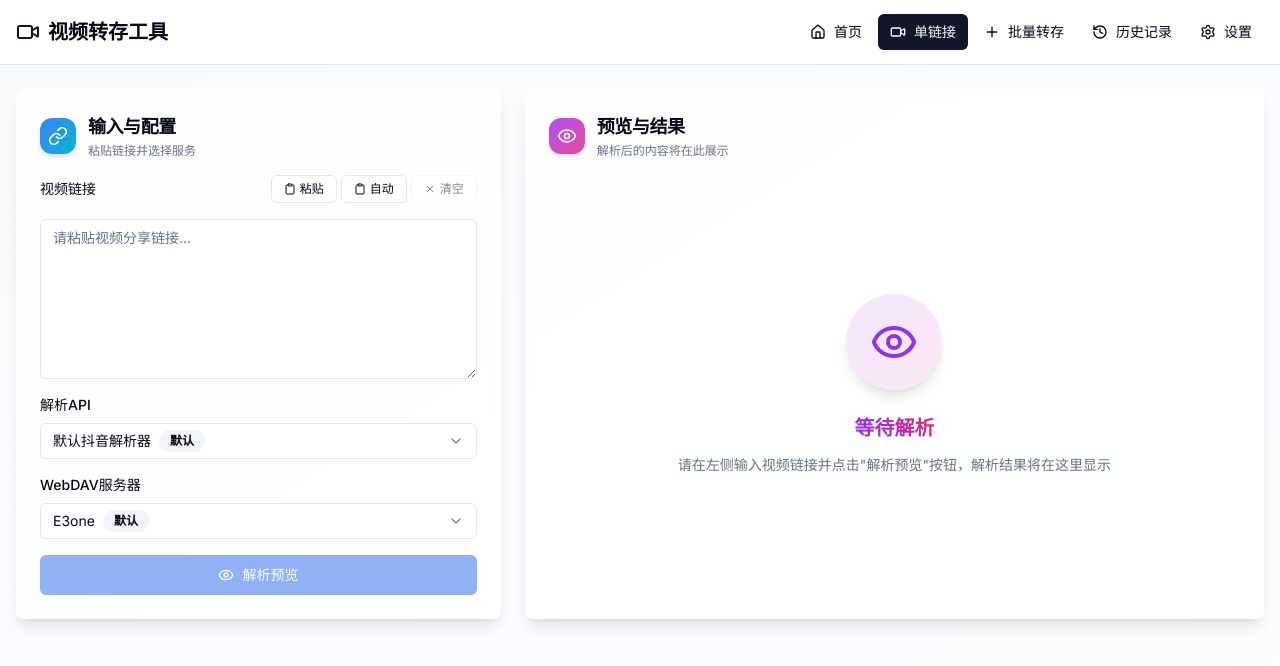
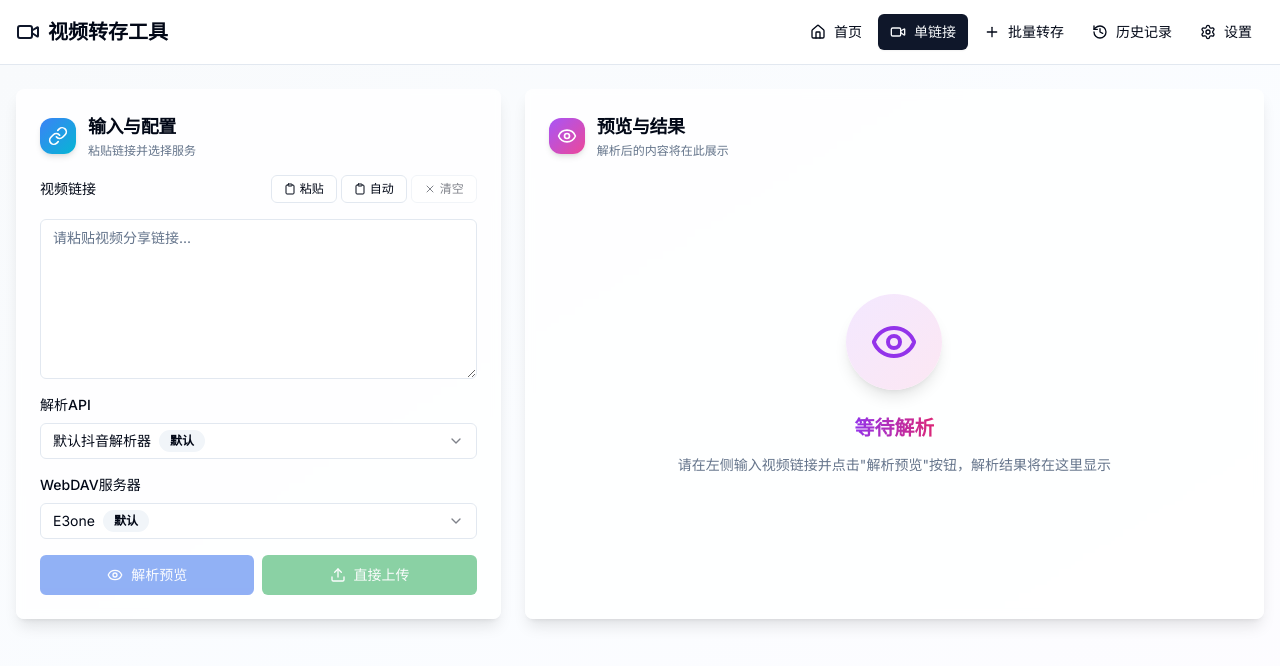
Before and after one commit to moinkhaop/videojxNext, a Next.js app: page /convert in a window 1280 px wide. Shown: the top 666 px of the page. Built offline with nearby package versions, Linux system fonts and the light colour scheme.

Commit message:
feat(upload): 新增直接上传功能，允许用户解析并直接上传视频

```diff
--- a/src/app/convert/page.tsx
+++ b/src/app/convert/page.tsx
@@ -25,7 +25,7 @@ import {
 import { ConversionTask, TaskStatus, VideoParserConfig, WebDAVConfig, PreviewState, MediaType } from '@/types'
 import { ConfigManager, HistoryManager } from '@/lib/storage'
 import { ConversionService } from '@/lib/conversion'
-import { TwoColumnPreview } from '@/components/preview'
+import { TwoColumnPreview } from '@/components/preview/TwoColumnPreview'
 import { ClipboardDetector } from '@/lib/clipboard'
 import Link from 'next/link'
 
@@ -354,6 +354,137 @@ function ConvertPageContent() {
     }
   }
 
+  // 直接上传功能：解析并直接上传，不显示预览
+  const handleDirectUpload = async () => {
+    if (!videoUrl.trim()) {
+      alert('请输入视频链接')
+      return
+    }
+
+    const extractedUrl = extractVideoLink(videoUrl)
+
+    if (!selectedParser) {
+      alert('请选择解析API')
+      return
+    }
+
+    if (!selectedWebDAV) {
+      alert('请选择WebDAV服务器')
+      return
+    }
+
+    const parser = parsers.find(p => p.id === selectedParser)
+    const webdav = webdavServers.find(s => s.id === selectedWebDAV)
+
+    if (!parser) {
+      alert('解析API配置信息错误')
+      return
+    }
+
+    if (!webdav) {
+      alert('WebDAV服务器配置信息错误')
+      return
+    }
+
+    setIsConverting(true)
+    setProgress(0)
+
+    if (extractedUrl !== videoUrl.trim()) {
+      console.log(`[直接上传] 从分享文本中提取到URL: ${extractedUrl}`)
+    }
+
+    // 创建转存任务
+    const task: ConversionTask = {
+      id: ConversionService.generateTaskId(),
+      videoUrl: extractedUrl,
+      status: TaskStatus.PARSING,
+      createdAt: new Date()
+    }
+
+    setCurrentTask(task)
+
+    try {
+      // 第一阶段：解析
+      setProgress(20)
+      console.log(`[直接上传] 开始解析视频: ${extractedUrl}`)
+
+      const parsedInfo = await ConversionService.parseOnly(extractedUrl, parser)
+
+      // 更新任务状态
+      setCurrentTask(prev => prev ? {
+        ...prev,
+        status: TaskStatus.PARSED,
+        parsedVideoInfo: parsedInfo,
+        videoTitle: parsedInfo.title
+      } : null)
+
+      setProgress(50)
+      console.log(`[直接上传] 解析成功: ${parsedInfo.title}`)
+
+      // 第二阶段：上传
+      setCurrentTask(prev => prev ? { ...prev, status: TaskStatus.UPLOADING } : null)
+      setProgress(60)
+
+      const filePath = await ConversionService.uploadParsedMedia(
+        parsedInfo,
+        webdav
+      )
+
+      // 更新任务状态为成功
+      const finalTask = {
+        ...task,
+        status: TaskStatus.SUCCESS,
+        parsedVideoInfo: parsedInfo,
+        videoTitle: parsedInfo.title,
+        completedAt: new Date(),
+        uploadResult: {
+          success: true,
+          filePath
+        }
+      }
+
+      setCurrentTask(finalTask)
+      setProgress(100)
+
+      console.log('直接上传成功:', filePath)
+
+      // 保存到历史记录
+      HistoryManager.addRecord({
+        id: ConversionService.generateTaskId(),
+        type: 'single',
+        task: finalTask,
+        createdAt: new Date()
+      })
+
+      // 直接上传完成，重置表单状态
+      setPreviewState({
+        isPreviewMode: false,
+        showPreview: false,
+        previewData: null
+      })
+
+      // 延迟重置任务状态，让用户看到成功提示
+      setTimeout(() => {
+        setCurrentTask(null)
+        setProgress(0)
+      }, 2000)
+
+    } catch (error) {
+      console.error('直接上传过程出现异常:', error)
+      setCurrentTask(prev => {
+        if (!prev) return null
+        return {
+          ...prev,
+          status: TaskStatus.FAILED,
+          error: error instanceof Error ? error.message : '直接上传过程发生未知错误',
+          completedAt: new Date()
+        }
+      })
+    } finally {
+      setIsConverting(false)
+    }
+  }
+
   const resetForm = () => {
     setVideoUrl('')
     setCurrentTask(null)
@@ -553,11 +684,12 @@ function ConvertPageContent() {
                 </div>
 
                 {/* 解析按钮 - 始终显示在底部 */}
-                <div className="pt-4">
+                <div className="pt-4 space-y-2">
+                  <div className="grid grid-cols-2 gap-2">
                     <Button
                       onClick={handleParseAndPreview}
                       disabled={isConverting || !videoUrl.trim() || !selectedParser || previewState.isPreviewMode}
-                    className="w-full bg-blue-600 hover:bg-blue-700"
+                      className="bg-blue-600 hover:bg-blue-700"
                     >
                       {isConverting ? (
                         <><Loader2 className="w-4 h-4 mr-2 animate-spin" />解析中...</>
@@ -565,6 +697,19 @@ function ConvertPageContent() {
                         <><Eye className="w-4 h-4 mr-2" />解析预览</>
                       )}
                     </Button>
+
+                    <Button
+                      onClick={handleDirectUpload}
+                      disabled={isConverting || !videoUrl.trim() || !selectedParser || !selectedWebDAV}
+                      className="bg-green-600 hover:bg-green-700"
+                    >
+                      {isConverting ? (
+                        <><Loader2 className="w-4 h-4 mr-2 animate-spin" />上传中...</>
+                      ) : (
+                        <><Upload className="w-4 h-4 mr-2" />直接上传</>
+                      )}
+                    </Button>
+                  </div>
                 </div>
               </CardContent>
             </Card>
```
Lines whose indentation alone changed are shown as unchanged.
